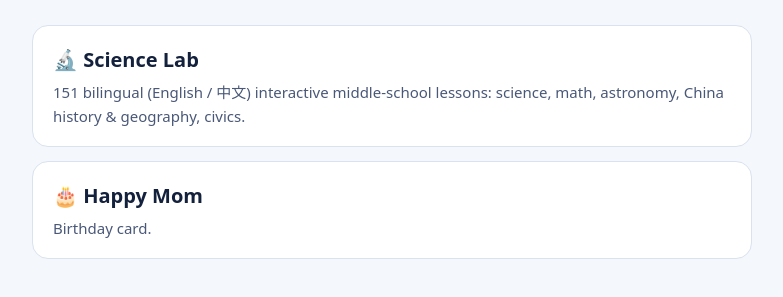
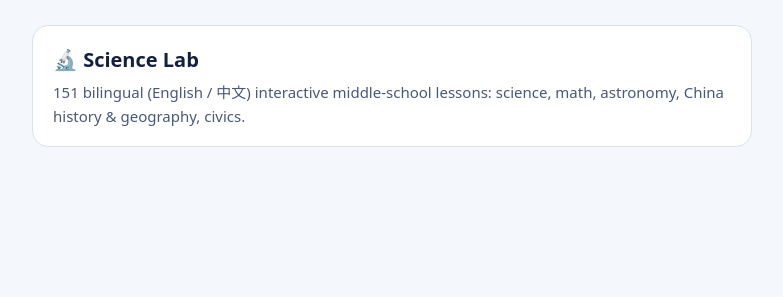
Before and after one commit to ningshanchuan/ningshanchuan.github.io, a plain HTML site: page index.html in a window 1280 px wide. Shown: the part 149-446 px from the top of the page, without its empty margins (248-1031 px from the left). Drawn offline with Linux system fonts and the light colour scheme.

Commit message:
Remove Happy Mom link (repository is now private)
Co-Authored-By: Claude Opus 5.5 <noreply@anthropic.com>

```diff
--- a/index.html
+++ b/index.html
@@ -19,7 +19,6 @@ a.card:hover{border-color:var(--brand)}a.card b{font-size:20px}a.card span{displ
   <h1>shanchuan.org</h1>
   <p>Projects</p>
   <a class="card" href="/middle/"><b>🔬 Science Lab</b><span>151 bilingual (English / 中文) interactive middle-school lessons: science, math, astronomy, China history &amp; geography, civics.</span></a>
-  <a class="card" href="/happymom/"><b>🎂 Happy Mom</b><span>Birthday card.</span></a>
 </main>
 </body>
 </html>
```
